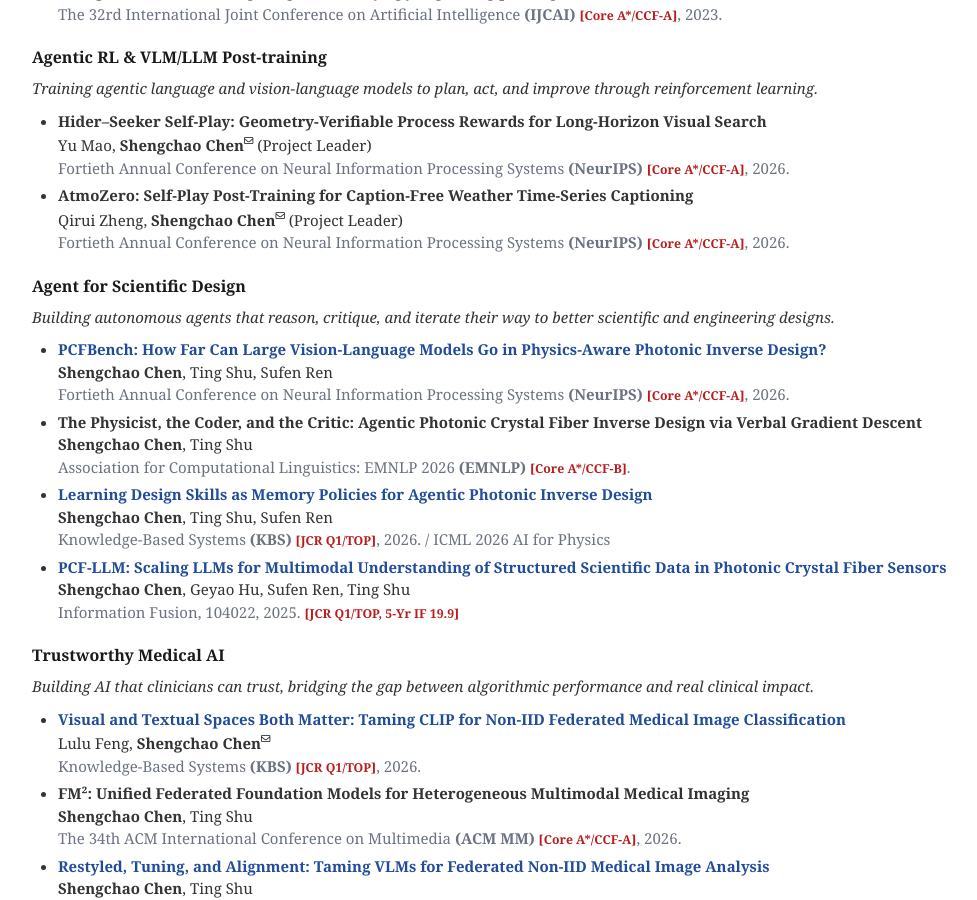
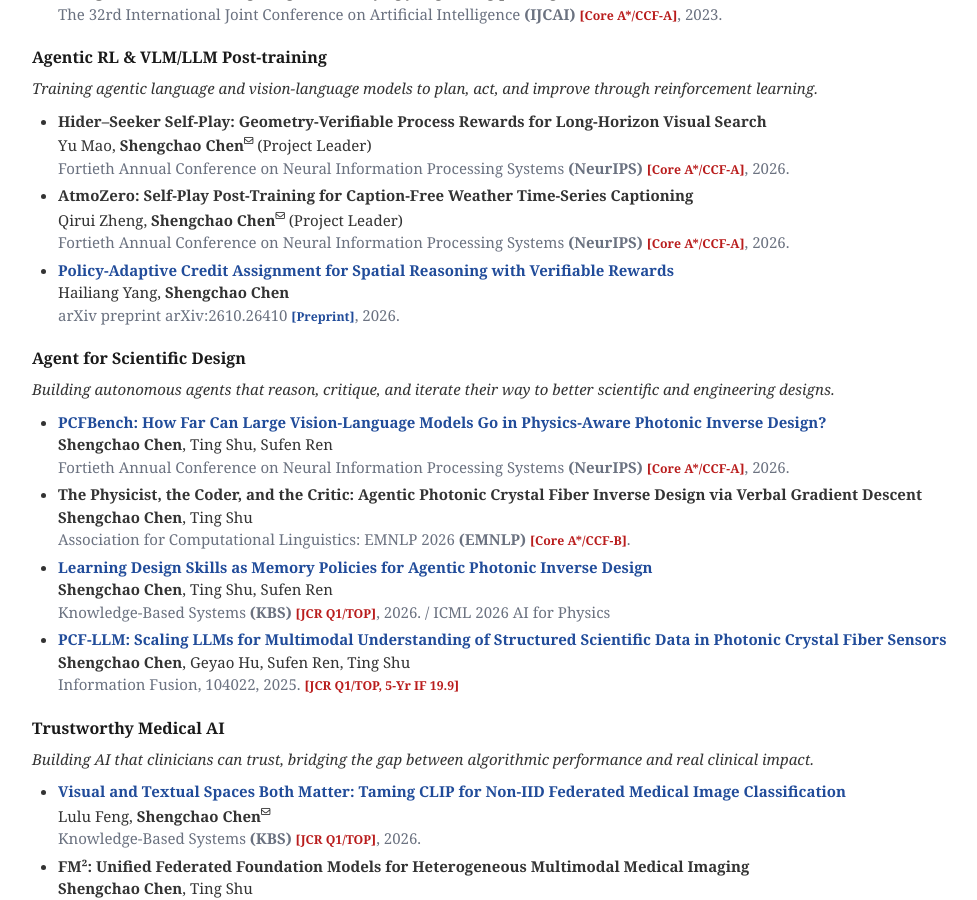
Before and after one commit to shengchaochen82/shengchaochen82.github.io, a Jekyll site: the page built from index.md, in a window 1280 px wide and 900 px high, scrolled down 1858 px. Shown: the whole window, without its empty margins (108-1085 px from the left). Built offline with Jekyll 4.4.1, drawn with Linux system fonts in a browser that asks for light colours.

Commit message:
Content: add CALIPER spatial reasoning paper to agentic RL / post-training section
Co-Authored-By: Claude Sonnet 5 <noreply@anthropic.com>

```diff
--- a/_data/publications.yml
+++ b/_data/publications.yml
@@ -105,6 +105,12 @@ agentic_rl:
       authors: "Qirui Zheng, <strong>Shengchao Chen</strong><sup><i class='fa-regular fa-envelope fa-xs'></i></sup> (Project Leader)"
       conference_short: NeurIPS
       conference: "Fortieth Annual Conference on Neural Information Processing Systems <strong>(NeurIPS)</strong> <span class='classic-tag'>[Core A*/CCF-A]</span>, 2026."
+
+    - title: "Policy-Adaptive Credit Assignment for Spatial Reasoning with Verifiable Rewards"
+      authors: "Hailiang Yang, <strong>Shengchao Chen</strong>"
+      conference_short: arXiv
+      conference: "arXiv preprint arXiv:2610.26410 <span class='classic-tag-blue'>[Preprint]</span>, 2026."
+      pdf: "https://arxiv.org/abs/2610.26410"
 
 ai4science:
   title: "Early AI for Science Work"
```
